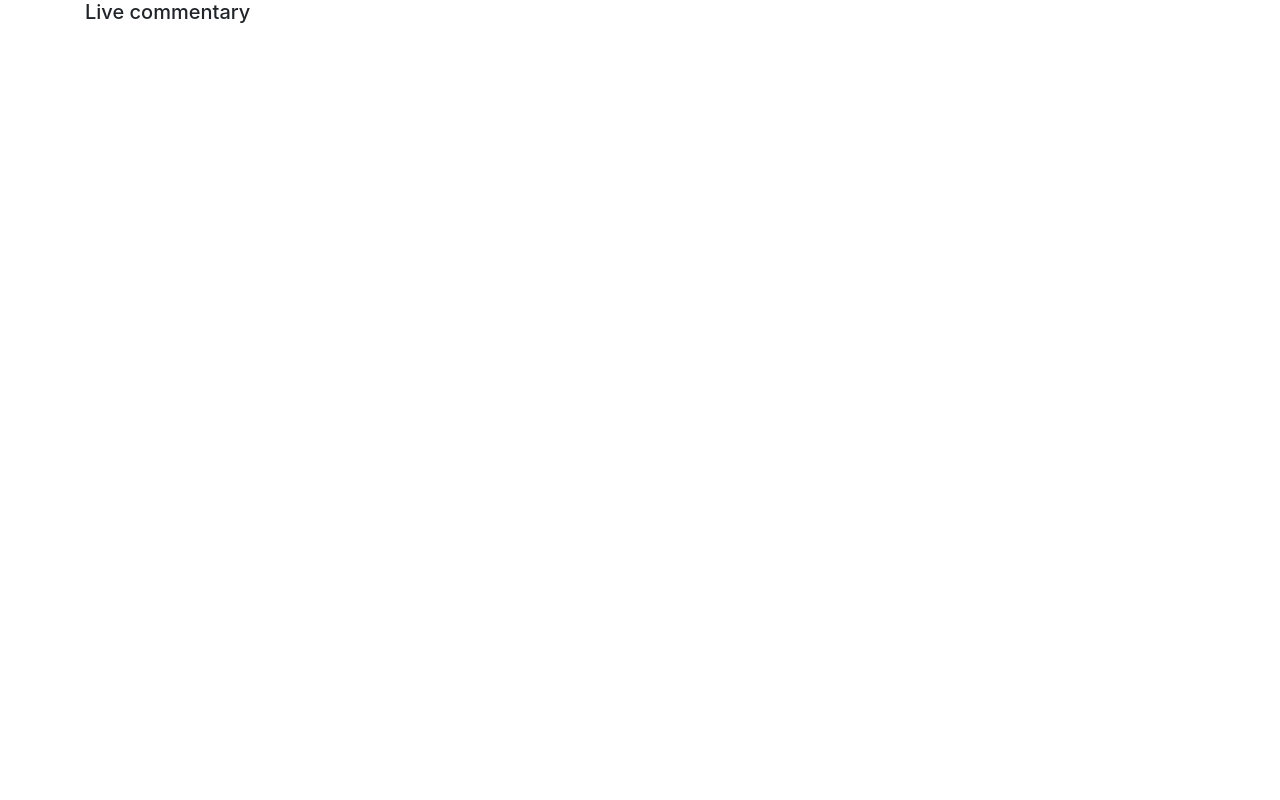
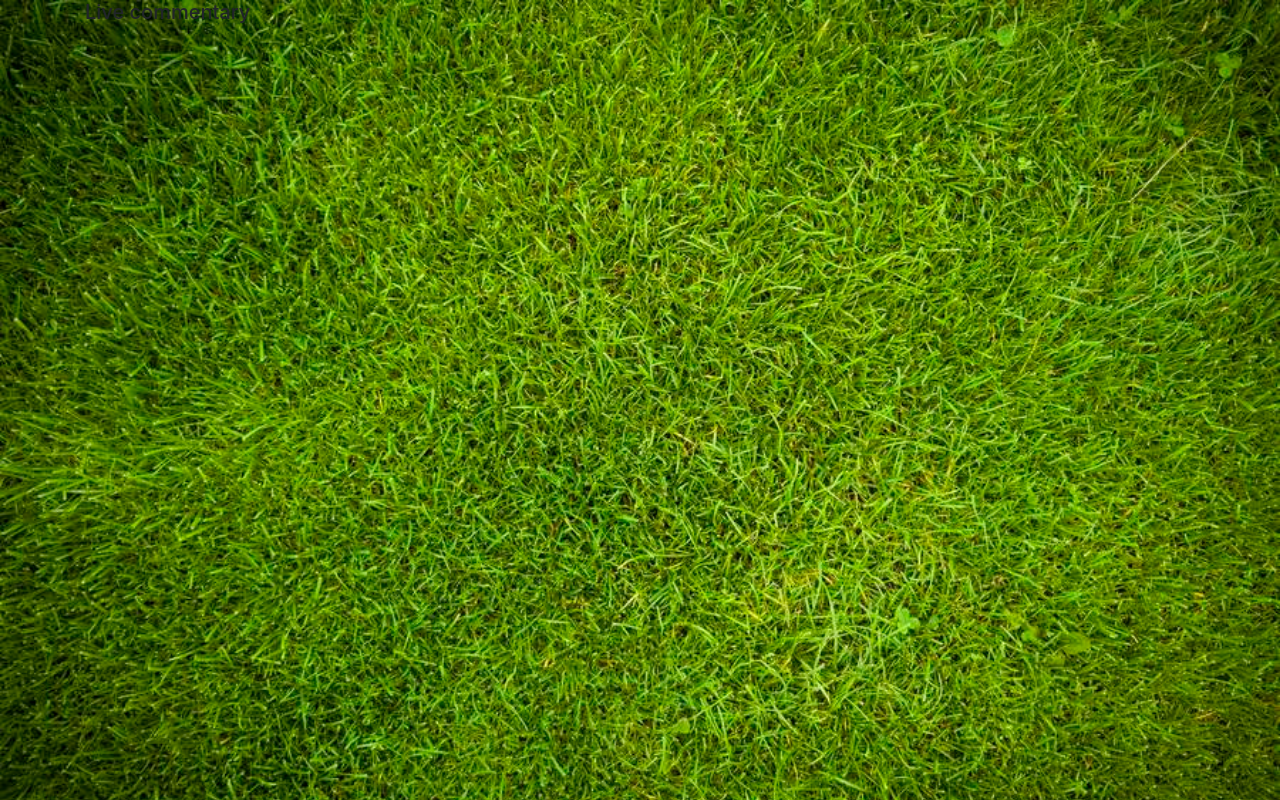
Before and after one commit to leotm/fantastec, a website: page src/main/index.html in a window 1280 px wide. Drawn offline with nearby package versions, Linux system fonts and the light colour scheme; files that its build step writes are made by us from their sources.

Commit message:
Add background

```diff
--- a/src/main/scss/custom.scss
+++ b/src/main/scss/custom.scss
@@ -7,7 +7,10 @@
 
 // Custom Sass
 
-// TODO
+html, main {
+  background-image: url("../images/bgr.jpg");
+  background-size: 100%;
+}
 
 // Optional Bootstrap
 // TODO: Remove uneccessary components
```
Also changed, not shown: src/main/images/bgr.jpg (added).
